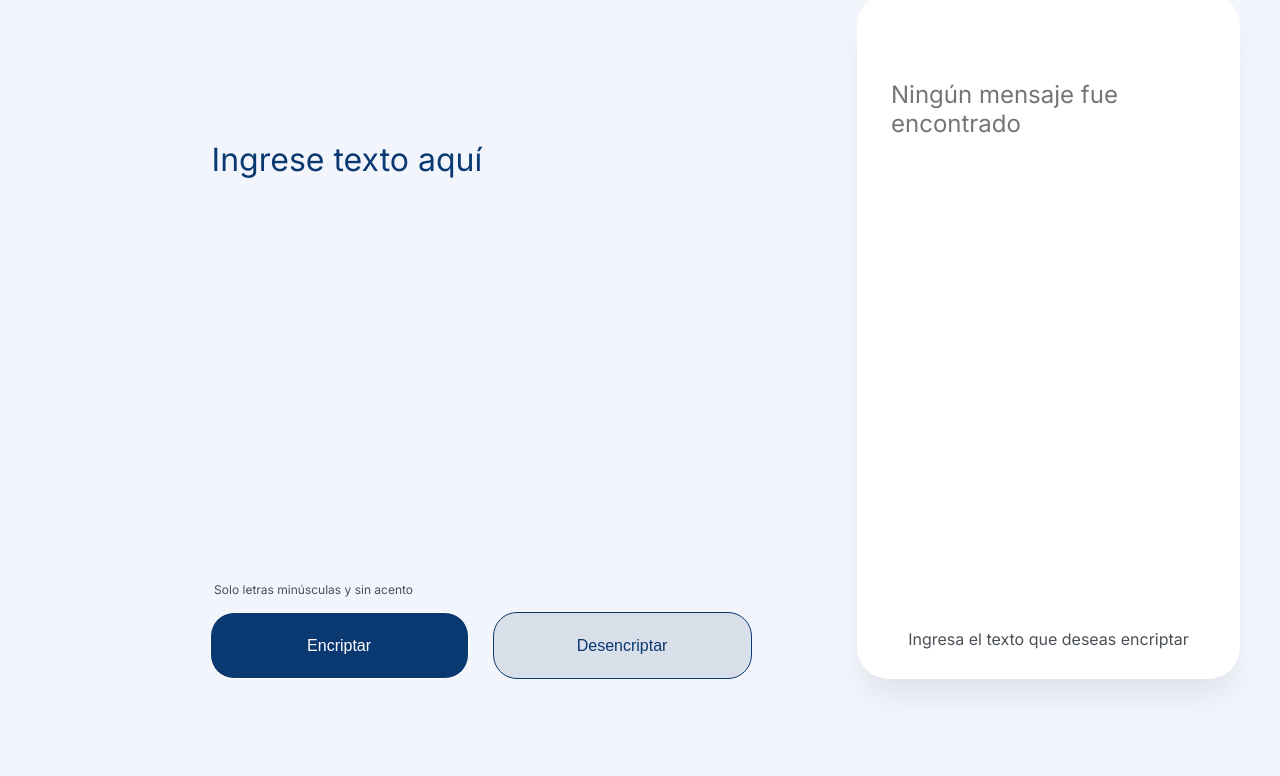
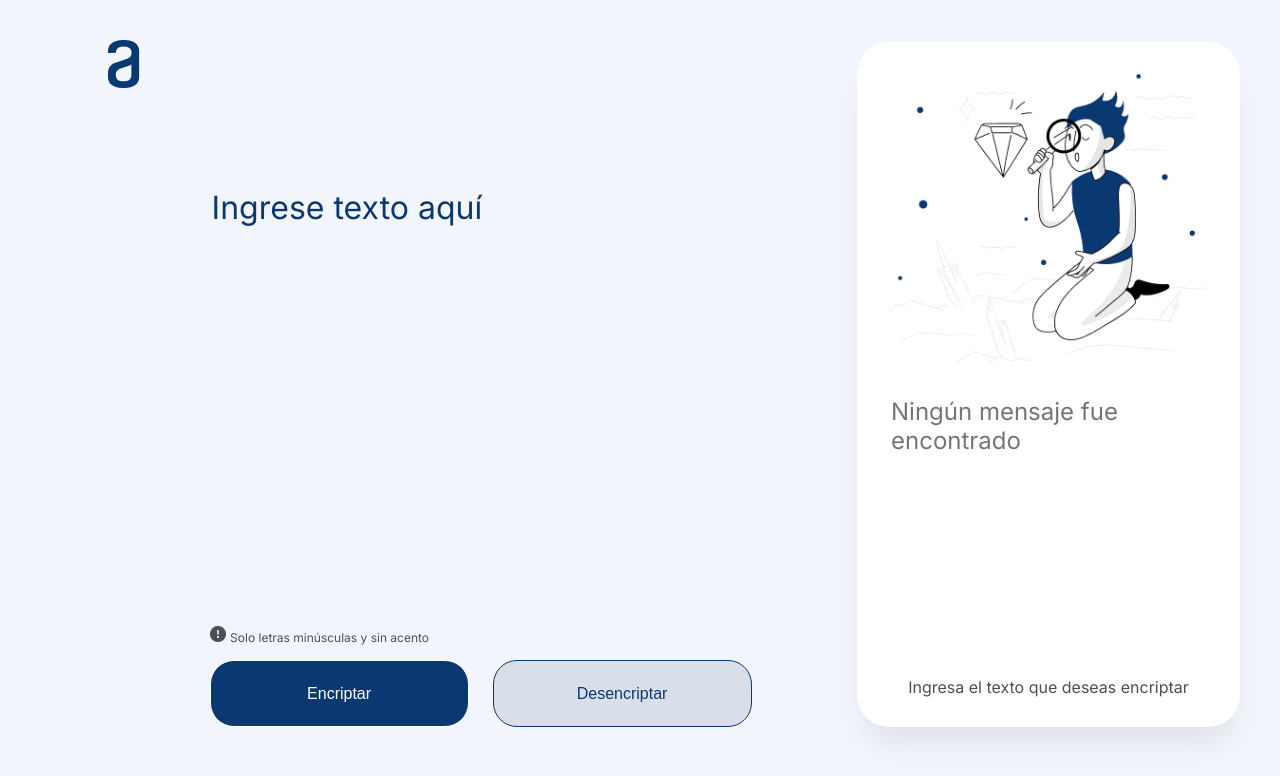
Before and after one commit to Cesargsx/Challenge-Encriptador, a plain HTML site: page index.html in a window 1280 px wide. Drawn offline with Linux system fonts and the light colour scheme.

Commit message:
Challenge encriptador de texto

```diff
--- a/index.html
+++ b/index.html
@@ -13,7 +13,7 @@
 <body>
     <header>
         <div class="header">
-            <img class="header-logo" src="Imagines/Logo.png" alt="">
+            <img class="header-logo" src="Imagenes/Logo.png" alt="">
         </div>
     </header>
 
@@ -22,7 +22,7 @@
             <div class="left">
                 <textarea id="ingresoTexto" class="ingreso-texto" placeholder="Ingrese texto aquí"></textarea>
                 <div class="left-footer">
-                    <img src="Imagines/exclamcion.png" alt="">
+                    <img src="Imagenes/exclamcion.png" alt="">
                     <span class="left-info">Solo letras minúsculas y sin acento</span>
                     <div class="left-botones">
                         <button id="botonEncriptar" class="boton-encriptar">Encriptar</button>
@@ -31,7 +31,7 @@
                 </div>
             </div>
             <div id="right" class="right ajustar">
-                <img id="muhneco" class="muneco" src="Imagines/Muñeco.png" alt="">
+                <img id="muhneco" class="muneco" src="Imagenes/Muñeco.png" alt="">
                 <textarea id="mensajeFinal" class="mensaje-final ajustar" placeholder="Ningún mensaje fue encontrado"></textarea>
                 <p id="rightInfo" class="right-info">Ingresa el texto que deseas encriptar</p>
                 <button id="botonCopiar" class="boton-copiar oculto">Copiar</button>
```
